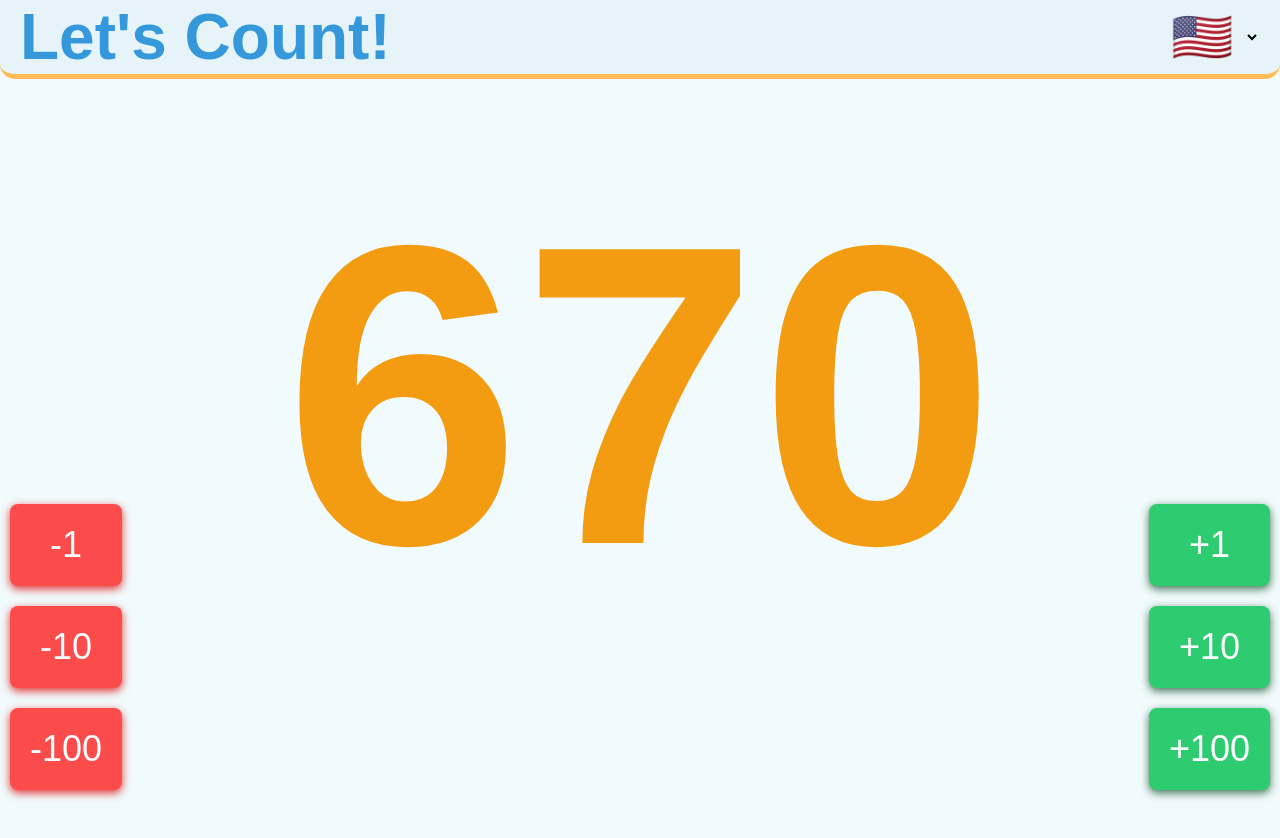
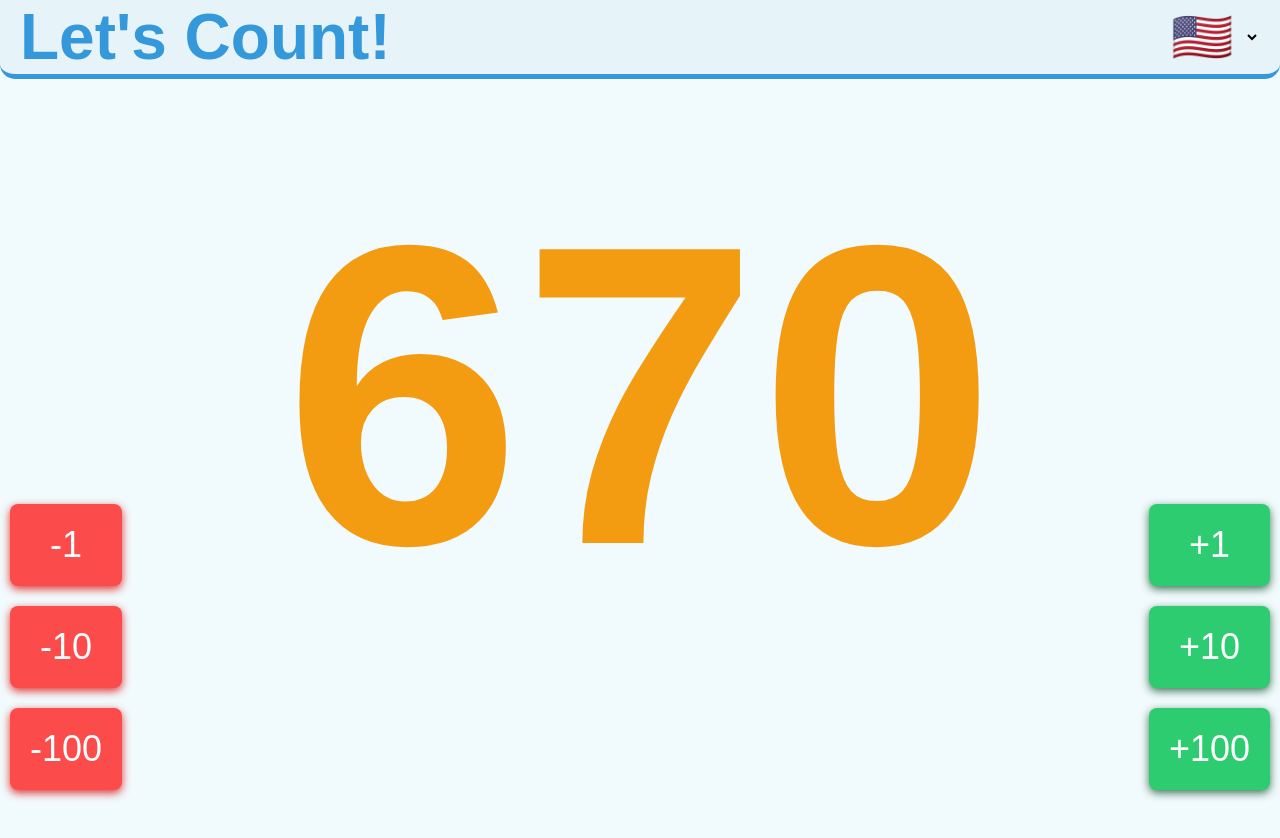
Before and after one commit to jmmaldonado/number-counter, a plain HTML site: page index.html in a window 1280 px wide. Drawn offline with Linux system fonts and the light colour scheme.

```diff
--- a/style.css
+++ b/style.css
@@ -47,7 +47,7 @@ h1 {
     align-items: center;
     width: 100%;
     background-color: #e6f4f9;
-    border-bottom: 5px solid #ffbb55;
+    border-bottom: 5px solid #3498db;
     padding: 0px 0px;
     border-radius: 0 0 15px 15px;
 }
```
